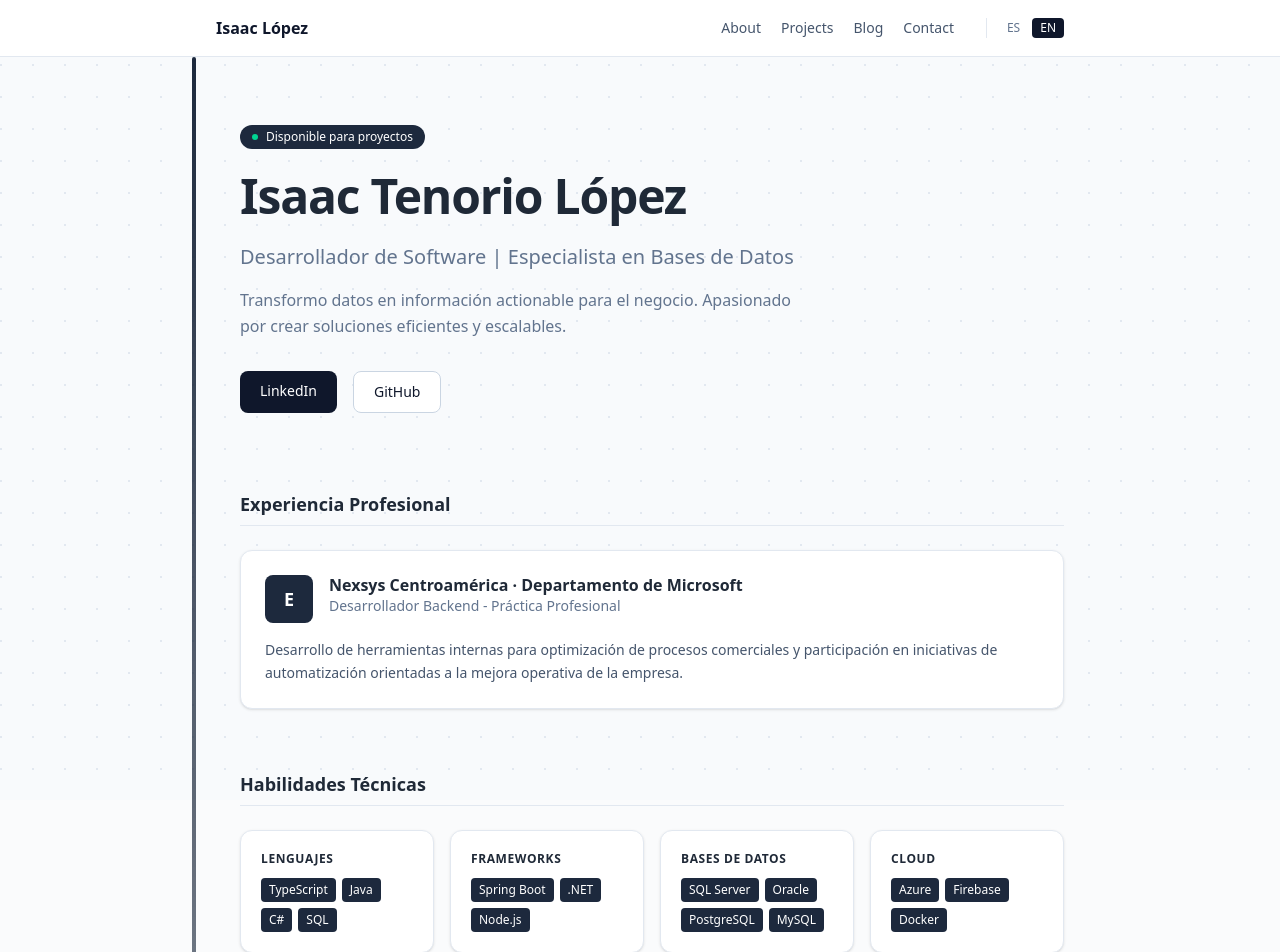
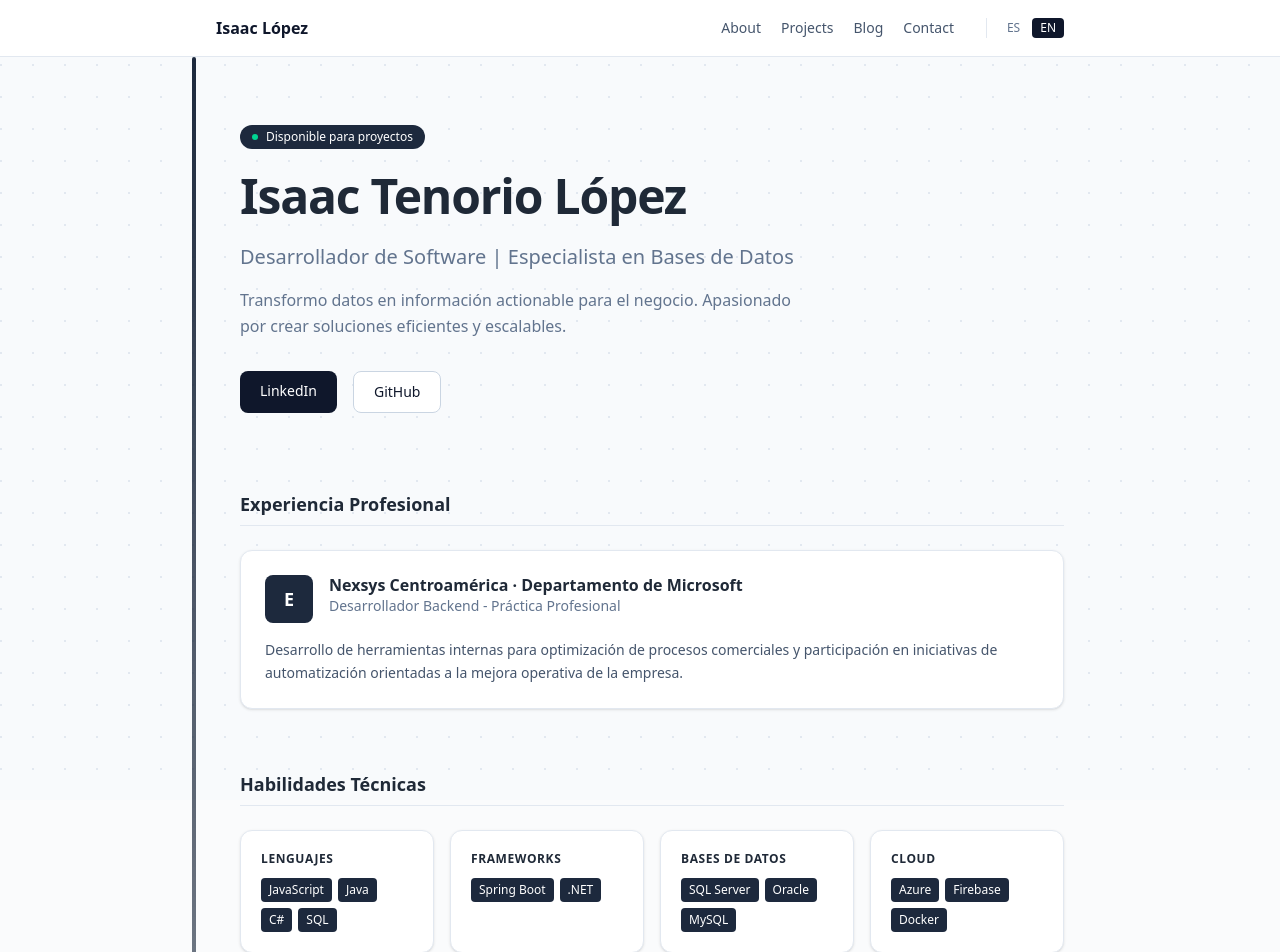
Before and after one commit to IsaacLopez777/portfolio, a Next.js app: page /en in a window 1280 px wide. Shown: the top 952 px of the page. Built offline with nearby package versions, Linux system fonts and the light colour scheme.

Commit message:
Update skills: JavaScript instead of TypeScript, removed Node.js and PostgreSQL

```diff
--- a/src/app/[locale]/page.tsx
+++ b/src/app/[locale]/page.tsx
@@ -6,9 +6,9 @@ export default function HomePage() {
   const [hoveredProject, setHoveredProject] = useState<number | null>(null);
 
   const skills = [
-    { category: 'Lenguajes', items: ['TypeScript', 'Java', 'C#', 'SQL'] },
-    { category: 'Frameworks', items: ['Spring Boot', '.NET', 'Node.js'] },
-    { category: 'Bases de Datos', items: ['SQL Server', 'Oracle', 'PostgreSQL', 'MySQL'] },
+    { category: 'Lenguajes', items: ['JavaScript', 'Java', 'C#', 'SQL'] },
+    { category: 'Frameworks', items: ['Spring Boot', '.NET'] },
+    { category: 'Bases de Datos', items: ['SQL Server', 'Oracle', 'MySQL'] },
     { category: 'Cloud', items: ['Azure', 'Firebase', 'Docker'] },
   ];
 
```
